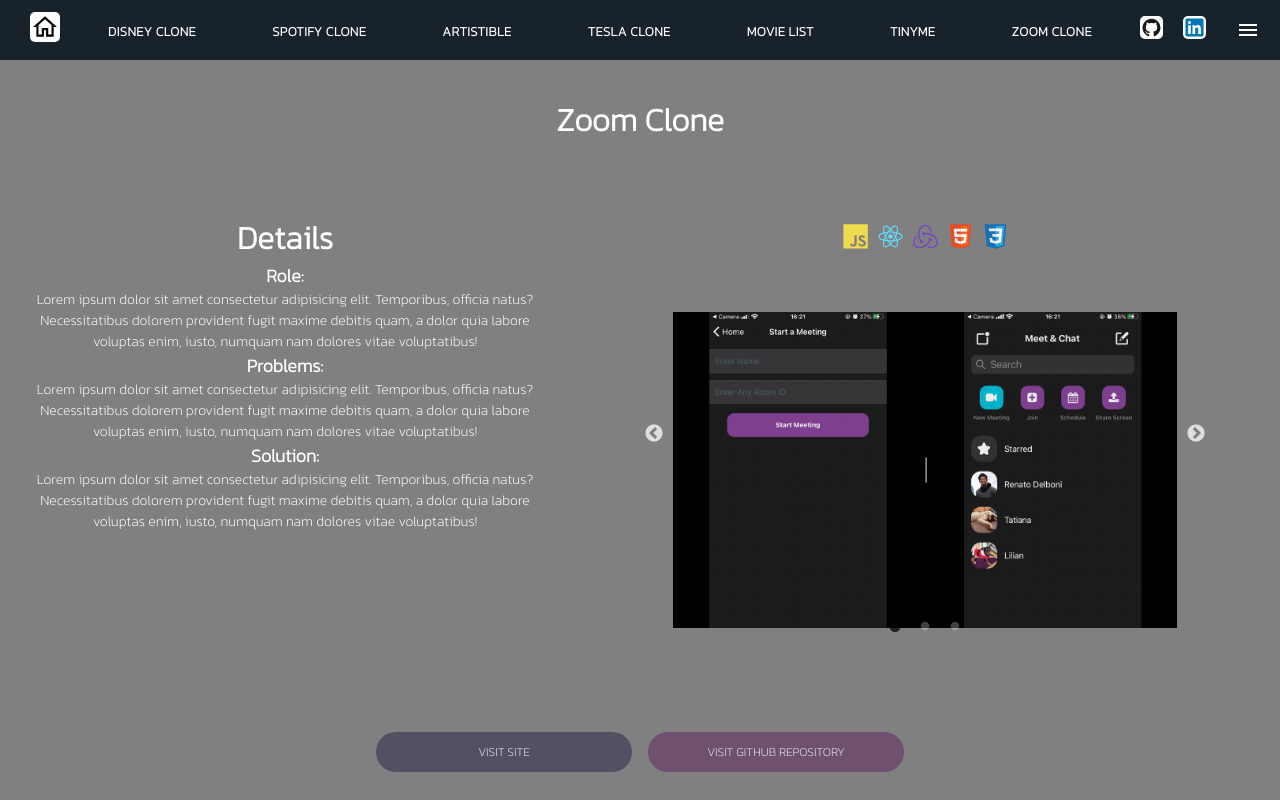
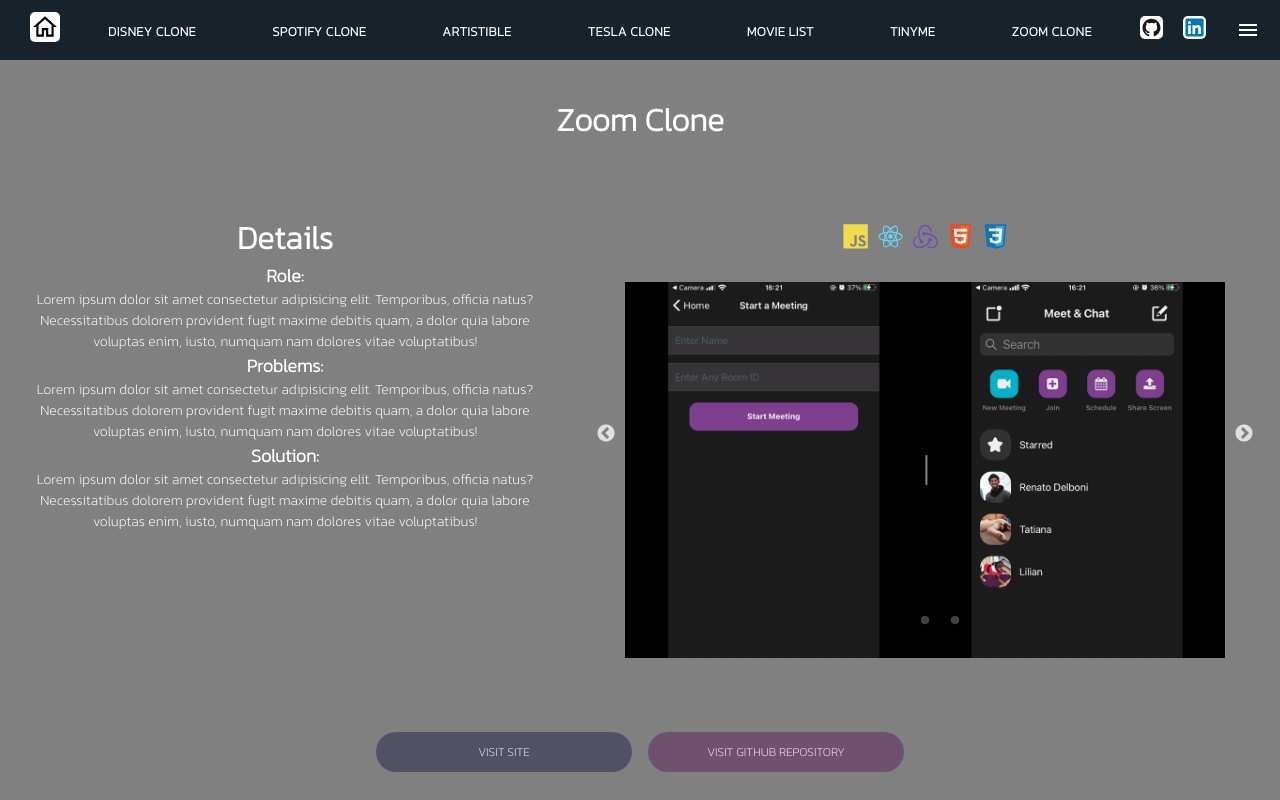
Before and after one commit to Netsujr/renato-react-portfolio, a React (Create React App) app: page /zoom in a window 1280 px wide. Built offline with nearby package versions, Linux system fonts and the light colour scheme.

Commit message:
styling finished!

```diff
--- a/src/components/ImgSlider.js
+++ b/src/components/ImgSlider.js
@@ -36,16 +36,16 @@ export default ImgSlider;
 
 const Carousel = styled(Slider)`
   /* border: 6px solid pink; */
-  /* margin-bottom: 10px; */
-  width: 80%;
+  width: 95%;
   height: 70%;
-  /* object-fit: contain; */
-  /* overflow: hidden; */
   justify-content: center;
   align-items: center;
   @media (max-width : 768px) {
     justify-content: center;
     align-items: center;
+    margin-bottom: 30px;
+    margin-top: -20px;
+    width: 65%;
   }
 
   ul li button {
@@ -53,33 +53,37 @@ const Carousel = styled(Slider)`
       font-size: 10px;
       color: white;
       position: absolute;
-      top: 6px;
+      @media (max-width : 768px) {
+        top: 20px;
+        left: -24px;
+      }
     }
   }
   li.slick-sctive button:before {
     color: white;
     position: absolute;
-    top: 6px;
+    top: 20px;
+    left: -24px;
   }
-  /* .slick-list {
-    overflow: hidden;
-  } */
+
   button {
     z-index: 1;
     position: absolute;
     top: 50%;
-     @media (max-width : 768px) {
-     top: 70%;
+    @media (max-width : 768px) {
+      top: 70%;
+      margin: 0px 25px;
+    }
   }
-}
   .slick-dots li.slick-active button:before {
     color: black;
     font-size: 13px;
     position: absolute;
     @media (max-width : 768px) {
-    top: 6px;
+      top: 20px;
+      left: -24px;
+    }
   }
-}
   `
 const Wrap = styled.div`
   border: 4px solid transparent;
--- a/src/components/projects/DisneyClone.js
+++ b/src/components/projects/DisneyClone.js
@@ -2,7 +2,6 @@ import React from 'react';
 import styled from 'styled-components';
 import ImgSlider from '../ImgSlider';
 import Fade from 'react-reveal/Fade';
-import BackGround from "../../images/background2.jpg";
 import dc1 from "../../images/DisneyClone/one.png";
 import dc2 from "../../images/DisneyClone/two.png";
 import dc3 from "../../images/DisneyClone/three.png";
@@ -19,14 +18,13 @@ function Section({ leftBtnText, rightBtnText }) {
       <Fade top>
         <ItemText>
           <h1>Disney Clone |  </h1>
-          {/* <IconContainer> */}
+          {/*Put Icons innside Itemtext */}
           <Icons src={JavascriptIcon} />
           <Icons src={ReactIcon} />
           <Icons src={ReduxIcon} />
           <Icons src={HTMLIcon} />
           <Icons src={CSSIcon} />
           <Icons src={FirebaseIcon} />
-          {/* </IconContainer> */}
         </ItemText>
       </Fade>
       <ProjectContainer>
@@ -75,10 +73,8 @@ const Wrap = styled.div`
   flex-direction: column;
   justify-content: space-between;
   align-items: center;
-  @media (max-width : 768px) {
-    min-height: 150vh;
-  }
-  `;
+  }`;
+
 // sc for const shortcut
 const ItemText = styled.div`
   /* border: 2px solid orange; */
@@ -92,6 +88,10 @@ const ItemText = styled.div`
   h1{
     margin-top: -7px;
     margin-right: 2px;
+    @media (max-width : 768px) {
+      font-size: 24px;
+      margin-top: -4px;
+    }
   }
     `;
 
@@ -130,10 +130,6 @@ const LeftButton = styled.div`
     `;
 
 const RightButton = styled(LeftButton)`
-  /* background-color: rgba(250, 200, 205, 1);
-  &:hover {
-    background-color: rgba(250, 200, 205, 0.7) !important;
-  } */
     `;
 
 
@@ -145,6 +141,7 @@ const Buttons = styled.div`
     background: rgba(13, 24, 33, 0.9);
     @media (max-width : 768px) {
       max-width: 100%;
+      margin-top: 20px;
     }
     `;
 
@@ -166,17 +163,14 @@ const SliderContainer = styled.div`
     /* border: 2px solid red; */
     /* background-color: black; */
     max-width: 50%;
-  /* object-fit: contain; */
-  /* overflow: hidden; */
     display: flex;
     justify-content: center;
     align-items: center;
     padding: -10px;
     @media (max-width : 768px) {
       max-width: 100%;
-    max-height: 40vh;
       display: flex;
-    bottom: 50px;
+      margin-bottom: 100px;
     }
     `;
 
@@ -187,7 +181,8 @@ const ProjectInfo = styled.div`
     color: white;
     @media (max-width : 768px) {
       max-width: 100%;
-
+      margin-left: 15px;
+      margin-top: 100px;
     }
 
     h2 {
@@ -222,13 +217,3 @@ const Icons = styled.img`
       height: 20px;
     }
     `;
-
-  // const IconContainer = styled.div`
-  //   border: 2px solid yellow;
-  //   display: flex;
-  //   position: absolute;
-  //   @media (max-width : 768px) {
-  //     top: 65px;
-  //     left: 20;
-  //   }
-  //   `;
```
Lines whose indentation alone changed are shown as unchanged.
